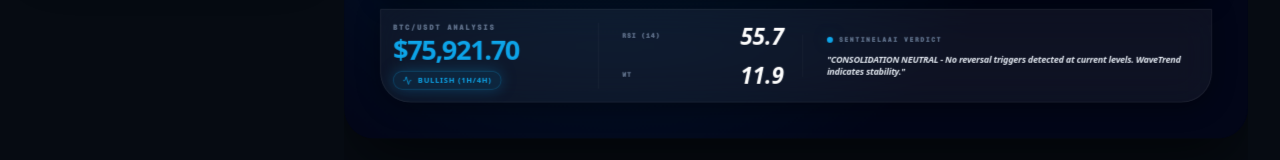
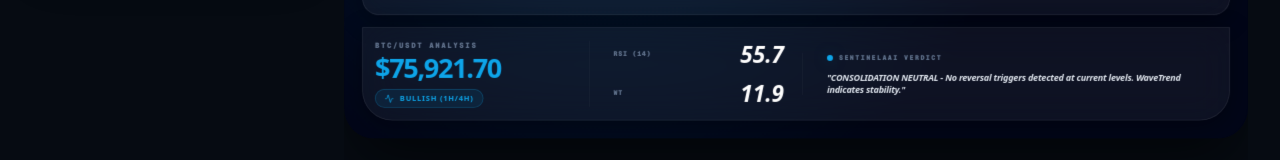
Before and after one commit to danielguollo80-ui/sentinela-web-app, a Next.js app: page / in a window 1280 px wide. Shown: the part 1152-1312 px from the top of the page. Built offline with nearby package versions, Linux system fonts and the light colour scheme; no server answers.

Commit message:
fix: remove glow-blue from trend badge + reduce banner padding for taller chart

```diff
--- a/src/components/banner-generator.tsx
+++ b/src/components/banner-generator.tsx
@@ -316,7 +316,7 @@ export const BannerGenerator = () => {
                  >
                     <div
                       ref={exportRef}
-                      className={`relative w-[1200px] h-[675px] flex flex-col transition-all duration-500 antialiased ${activeBot === 'crypto' ? 'bg-slate-950 p-6 lg:p-12' : 'bg-slate-950'}`}
+                      className={`relative w-[1200px] h-[675px] flex flex-col transition-all duration-500 antialiased ${activeBot === 'crypto' ? 'bg-slate-950 p-6' : 'bg-slate-950'}`}
                       style={{
                         WebkitFontSmoothing: 'antialiased',
                         MozOsxFontSmoothing: 'grayscale'
--- a/src/components/sentinela-bio-panel.tsx
+++ b/src/components/sentinela-bio-panel.tsx
@@ -43,7 +43,7 @@ export const SentinelaBioPanel: React.FC<SentinelaBioPanelProps> = ({
           <p className="text-[10px] font-black text-slate-500 uppercase tracking-[0.2em] font-mono">{symbol} ANALYSIS</p>
           <p className="text-4xl font-black text-sentinela-blue tracking-tighter">${price}</p>
         </div>
-        <div className="inline-flex items-center gap-2 bg-sentinela-blue/10 px-3 py-1 rounded-full border border-sentinela-blue/30 glow-blue">
+        <div className="inline-flex items-center gap-2 bg-sentinela-blue/10 px-3 py-1 rounded-full border border-sentinela-blue/30">
           <Activity className="w-3 h-3 text-sentinela-blue" />
           <span className="text-[10px] font-black text-sentinela-blue uppercase tracking-widest">{trend}</span>
         </div>
```
